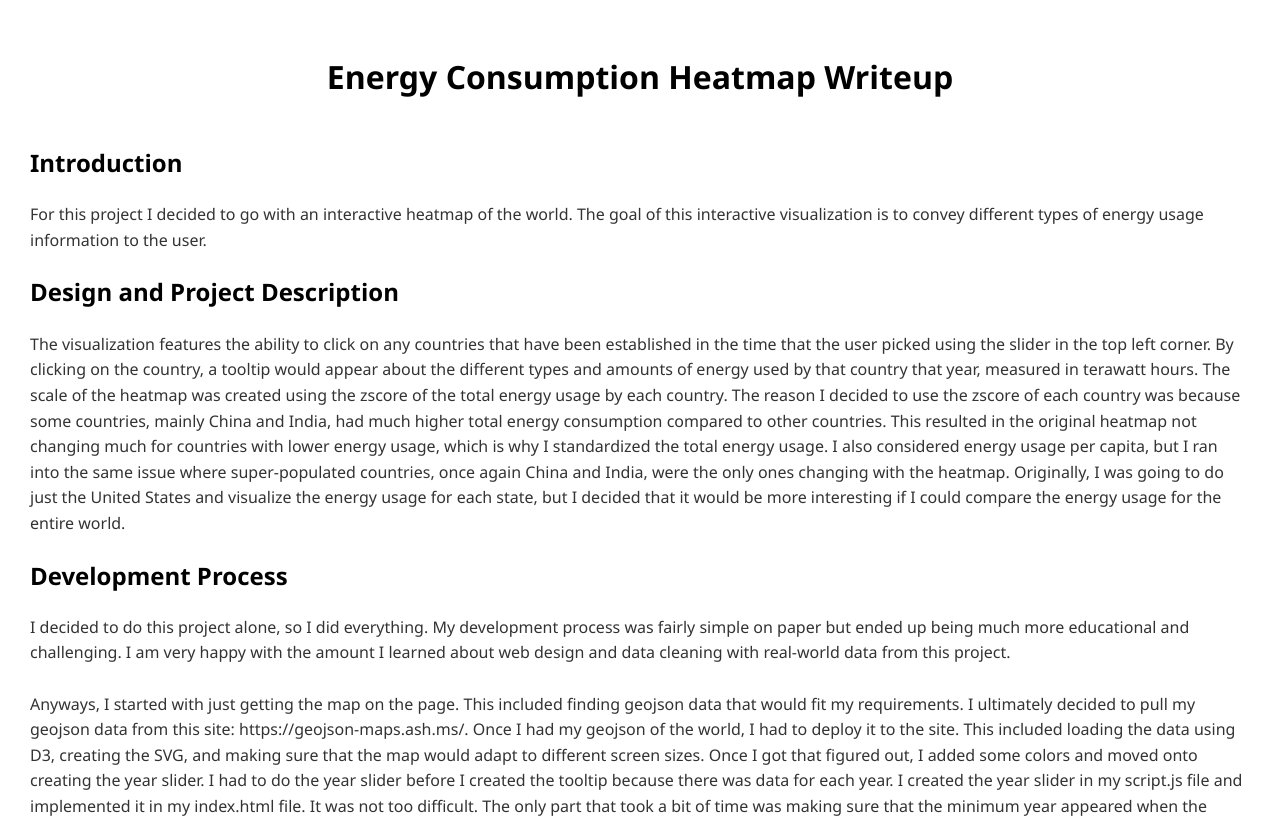
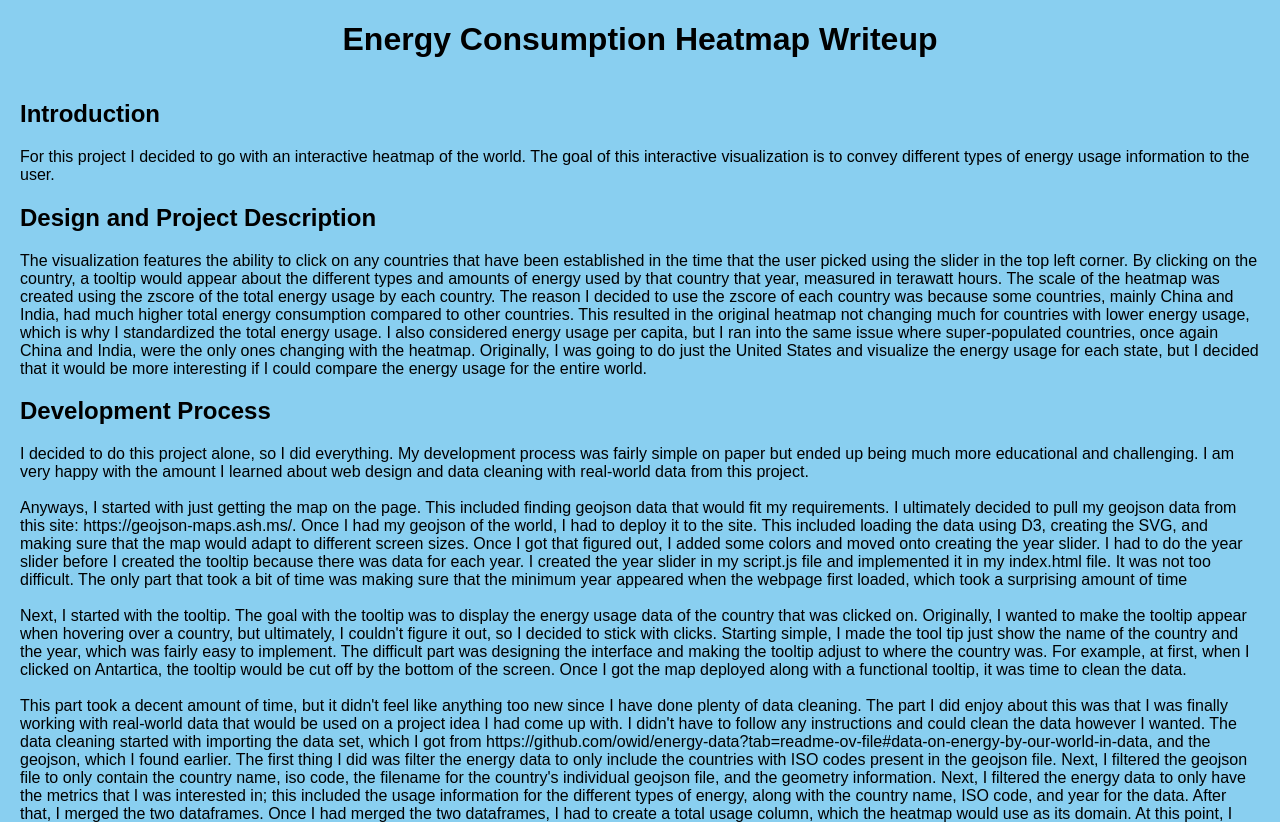
Before and after one commit to msanch023/USEnergyConsumption, a plain HTML site: page writeup.html in a window 1280 px wide. Shown: the top 822 px of the page. Drawn offline with Linux system fonts and the light colour scheme.

Commit message:
fixed formatting

```diff
--- a/style.css
+++ b/style.css
@@ -1,4 +1,3 @@
-/*SVG Styling*/
 svg {
     width: 100vw;
     height: 100vh;
@@ -12,7 +11,6 @@ svg {
     stroke-width: 1;
   }
 
-  /* Tooltip Style */
   #info {
     position: absolute;
     top: 10px;
@@ -71,29 +69,3 @@ body {
   color: #0056b3;
   text-decoration: underline;
 }
-
-body {
-  font-family: 'Segoe UI', Tahoma, Geneva, Verdana, sans-serif;
-  color: #333;
-  line-height: 1.6;
-  margin: 30px;
-  padding: 0;
-  background-color: #ffffff;
-}
-
-a {
-  color: #007bff;
-  text-decoration: none;
-}
-
-header h1 {
-  color: #000000;
-}
-
-section h2 {
-  color: #000000;
-}
-
-p {
-  margin-bottom: 20px;
-}
--- a/writeup.html
+++ b/writeup.html
@@ -5,7 +5,7 @@
     <title>Project Write-up</title>
     <link rel="stylesheet" href="style.css">
 </head>
-<body>
+<body style="background-color: #89CFF0; padding: 0 20px; font-family: Arial, sans-serif;">
     <header class="site-header">
         <h1>Energy Consumption Heatmap Writeup</h1>
     </header>
```
Also changed, not shown: index.html (+1 -7 lines).
